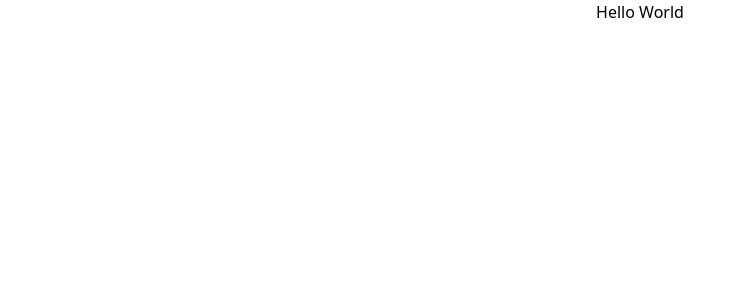
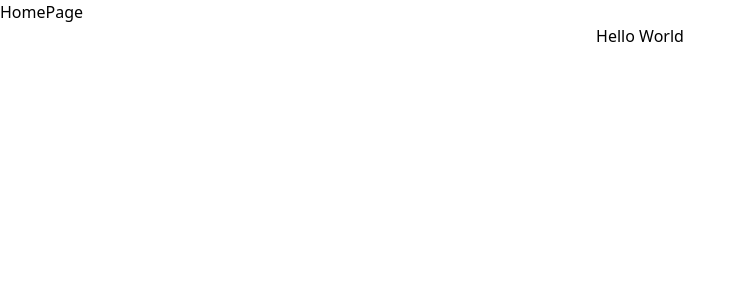
Before and after one commit to incubyte/learning-planner, a React (Create React App) app in the folder frontend/: page / in a window 1280 px wide. Shown: the top 300 px of the page, without its empty margins (0-745 px from the left). Built offline with nearby package versions, Linux system fonts and the light colour scheme.

Commit message:
ENH: adds routing for auth

```diff
--- a/frontend/package.json
+++ b/frontend/package.json
@@ -12,6 +12,7 @@
     "@types/react-dom": "^18.0.11",
     "react": "^18.2.0",
     "react-dom": "^18.2.0",
+    "react-router-dom": "^6.7.0",
     "react-scripts": "5.0.1",
     "typescript": "^4.9.5",
     "web-vitals": "^2.1.4"
--- /dev/null
+++ b/frontend/src/components/HomePage.tsx
@@ -0,0 +1,12 @@
+import { Outlet } from "react-router";
+
+const HomePage = () => {
+  return (
+    <>
+      <div>HomePage</div>
+      <Outlet></Outlet>
+    </>
+  );
+};
+
+export default HomePage;
--- /dev/null
+++ b/frontend/src/components/auth/SignUp.tsx
@@ -0,0 +1,5 @@
+const SignUp = () => {
+  return <div>SignUp</div>;
+};
+
+export default SignUp;
--- a/frontend/src/index.tsx
+++ b/frontend/src/index.tsx
@@ -1,15 +1,45 @@
 import React from "react";
 import ReactDOM from "react-dom/client";
+import { createBrowserRouter, RouterProvider } from "react-router-dom";
+import App from "./App";
+import SignUp from "./components/auth/SignUp";
+import HomePage from "./components/HomePage";
 import "./index.css";
-import App from "./App";
 import reportWebVitals from "./reportWebVitals";
 
 const root = ReactDOM.createRoot(
   document.getElementById("root") as HTMLElement
 );
+
+const router = createBrowserRouter([
+  {
+    path: "/",
+    element: <HomePage></HomePage>,
+    children: [
+      {
+        path: "",
+        element: <App></App>,
+      },
+    ],
+  },
+  {
+    path: "/auth",
+    children: [
+      {
+        path: "signin",
+        element: <App></App>,
+      },
+      {
+        path: "signup",
+        element: <SignUp></SignUp>,
+      },
+    ],
+  },
+]);
+
 root.render(
   <React.StrictMode>
-    <App />
+    <RouterProvider router={router}></RouterProvider>
   </React.StrictMode>
 );
 
```
Also changed, not shown: 1 other file (tests, documents, lock files or other folders).
